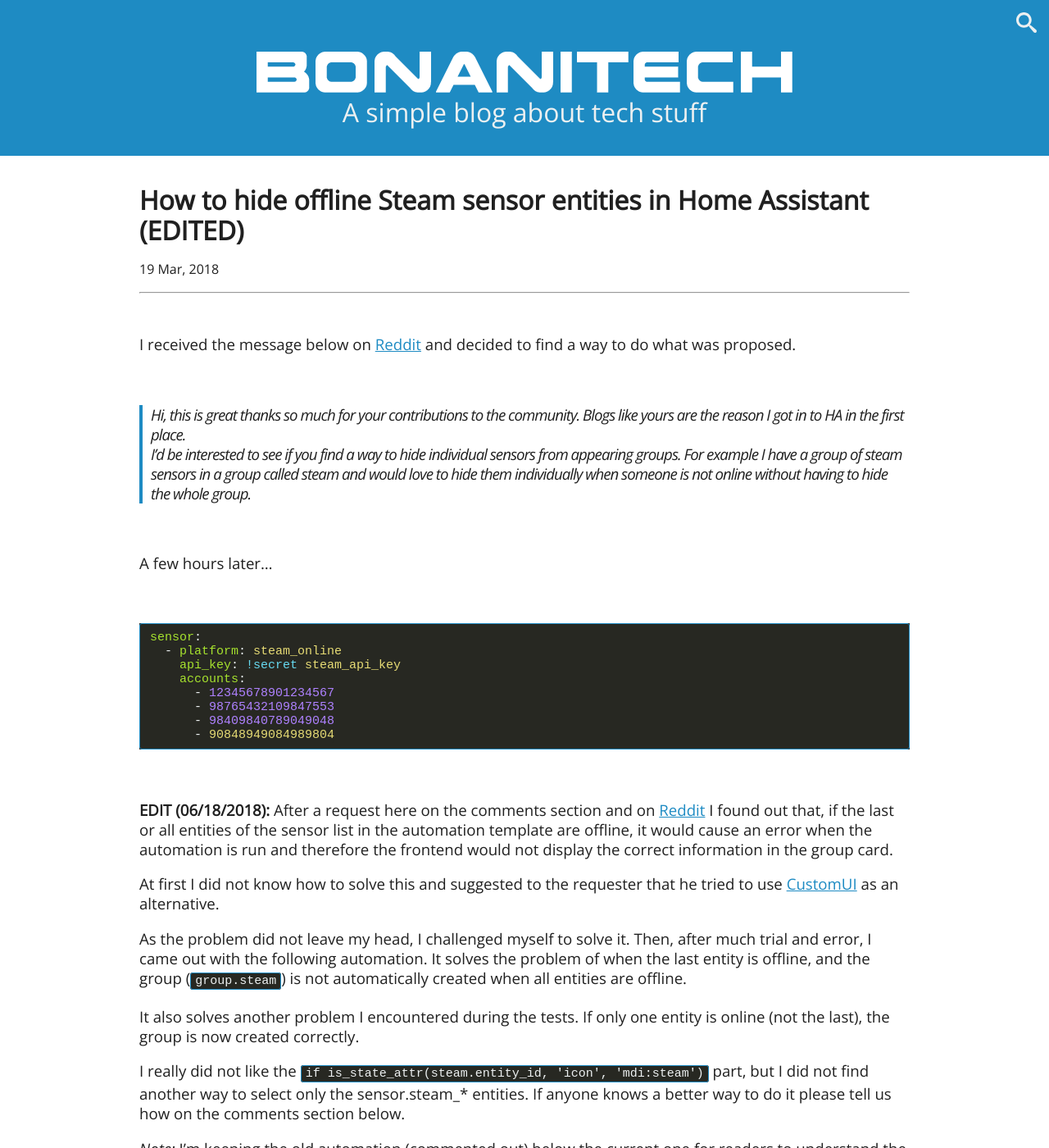
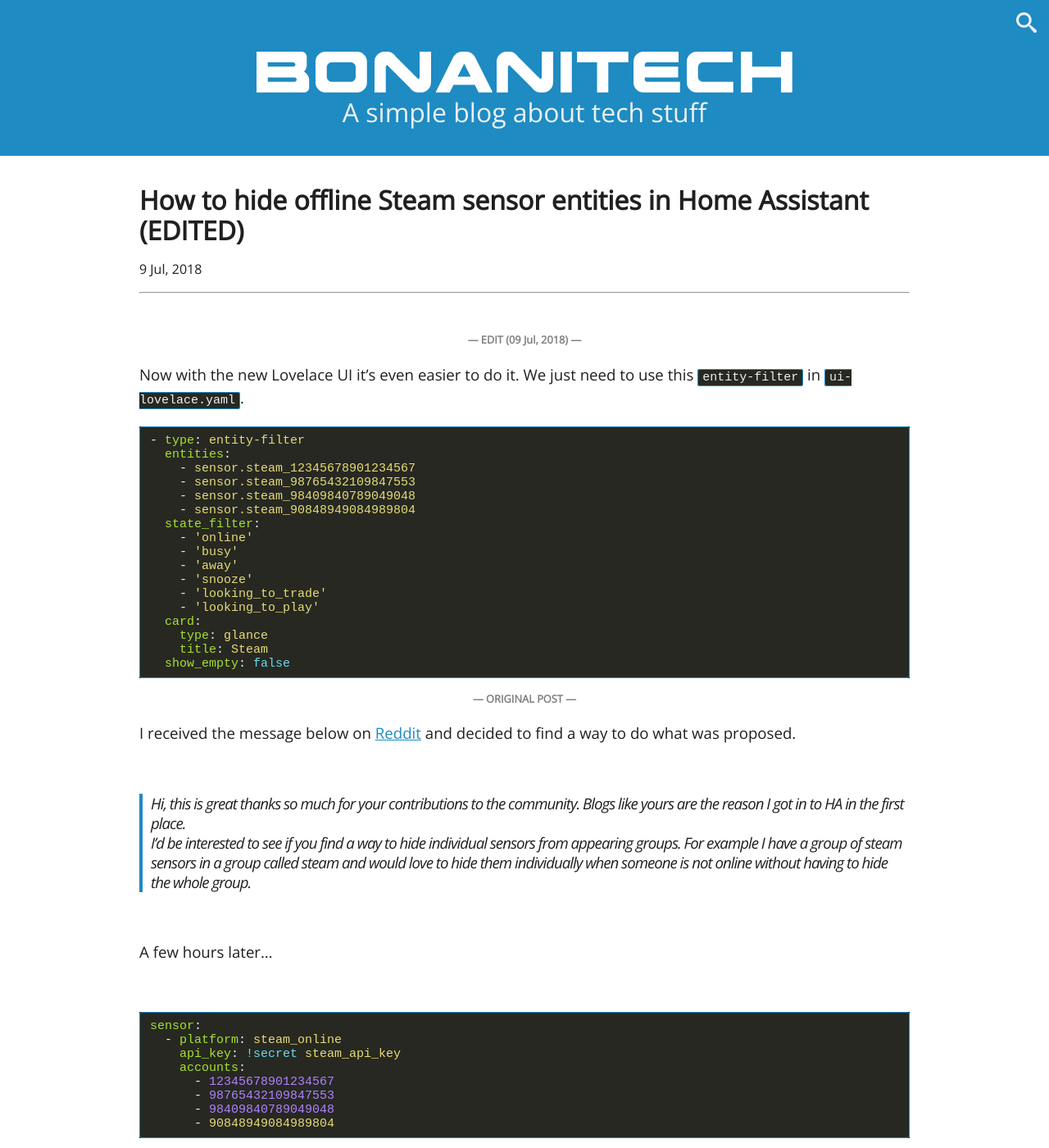
Before and after one commit to bonanitech/blog, a Jekyll site: the page built from _posts/2018-03-19-how-to-hide-offline-steam-sensor-entities-in-home-assistant.md, in a window 1280 px wide and 1400 px high. Shown: the whole window at 82% size. Built offline with Jekyll 4.4.1, drawn with Linux system fonts in a browser that asks for light colours; comment, search, counter and statistics services are not loaded; some of the changed text lies outside the part shown.

Commit message:
Update post

```diff
--- a/_posts/2018-03-19-how-to-hide-offline-steam-sensor-entities-in-home-assistant.md
+++ b/_posts/2018-03-19-how-to-hide-offline-steam-sensor-entities-in-home-assistant.md
@@ -3,10 +3,40 @@ layout: post
 comments: true
 title:  "How to hide offline Steam sensor entities in Home Assistant (EDITED)"
 twitter_text: "How to hide offline Steam sensor entities in @home_assistant"
-date:   2018-03-19 08:27:00
+date:   2018-07-09 10:00:00
 tags: HomeAssistant
 permalink: /how-to-hide-offline-steam-sensor-entities-in-home-assistant/
 ---
+
+**--- EDIT \(09 Jul, 2018\) ---**
+{: style="color:gray; font-size: 80%; text-align: center;"}
+
+Now with the new Lovelace UI it's even easier to do it. We just need to use this `entity-filter` in `ui-lovelace.yaml`.
+
+{% highlight yaml %}
+{% raw %}
+- type: entity-filter
+  entities:
+    - sensor.steam_12345678901234567
+    - sensor.steam_98765432109847553
+    - sensor.steam_98409840789049048
+    - sensor.steam_90848949084989804
+  state_filter:
+    - 'online'
+    - 'busy'
+    - 'away'
+    - 'snooze'
+    - 'looking_to_trade'
+    - 'looking_to_play'
+  card:
+    type: glance
+    title: Steam
+  show_empty: false
+{% endraw %}
+{% endhighlight %}
+
+**--- ORIGINAL POST ---**
+{: style="color:gray; font-size: 80%; text-align: center;"}
 
 I received the message below on [Reddit](https://www.reddit.com/r/homeassistant/comments/85fbob/managing_groups_visibility_in_home_assistant/dvx0473/) and decided to find a way to do what was proposed.
 
@@ -36,7 +66,10 @@ sensor:
 
 <br />
 
-**EDIT \(06/18/2018\):** After a request here on the comments section and on [Reddit](https://www.reddit.com/r/homeassistant/comments/85fbob/managing_groups_visibility_in_home_assistant/e0t40up/) I found out that, if the last or all entities of the sensor list in the automation template are offline, it would cause an error when the automation is run and therefore the frontend would not display the correct information in the group card.
+**--- EDIT \(18 Jun, 2018\) ---**
+{: style="color:gray; font-size: 80%; text-align: center;"}
+
+After a request here on the comments section and on [Reddit](https://www.reddit.com/r/homeassistant/comments/85fbob/managing_groups_visibility_in_home_assistant/e0t40up/) I found out that, if the last or all entities of the sensor list in the automation template are offline, it would cause an error when the automation is run and therefore the frontend would not display the correct information in the group card.
 
 At first I did not know how to solve this and suggested to the requester that he tried to use [CustomUI](https://github.com/andrey-git/home-assistant-custom-ui/blob/master/docs/templates.md#make-a-group-that-contains-all-on-entities) as an alternative.
 
```
Also changed, not shown: _posts/2018-03-12-three-different-approaches-for-grouping-light-entities-in-home-assistant.md (+4 -1 lines), _posts/2018-03-24-make-a-node-red-flow-run-on-home-assistant-start.md (+1 -1 lines), _posts/2018-05-12-how-to-install-hass.io-on-ubuntu-server-18.04.md (+4 -1 lines), _posts/2018-05-21-using-node-red-to-capture-dash-button-press.md (+8 -2 lines).
